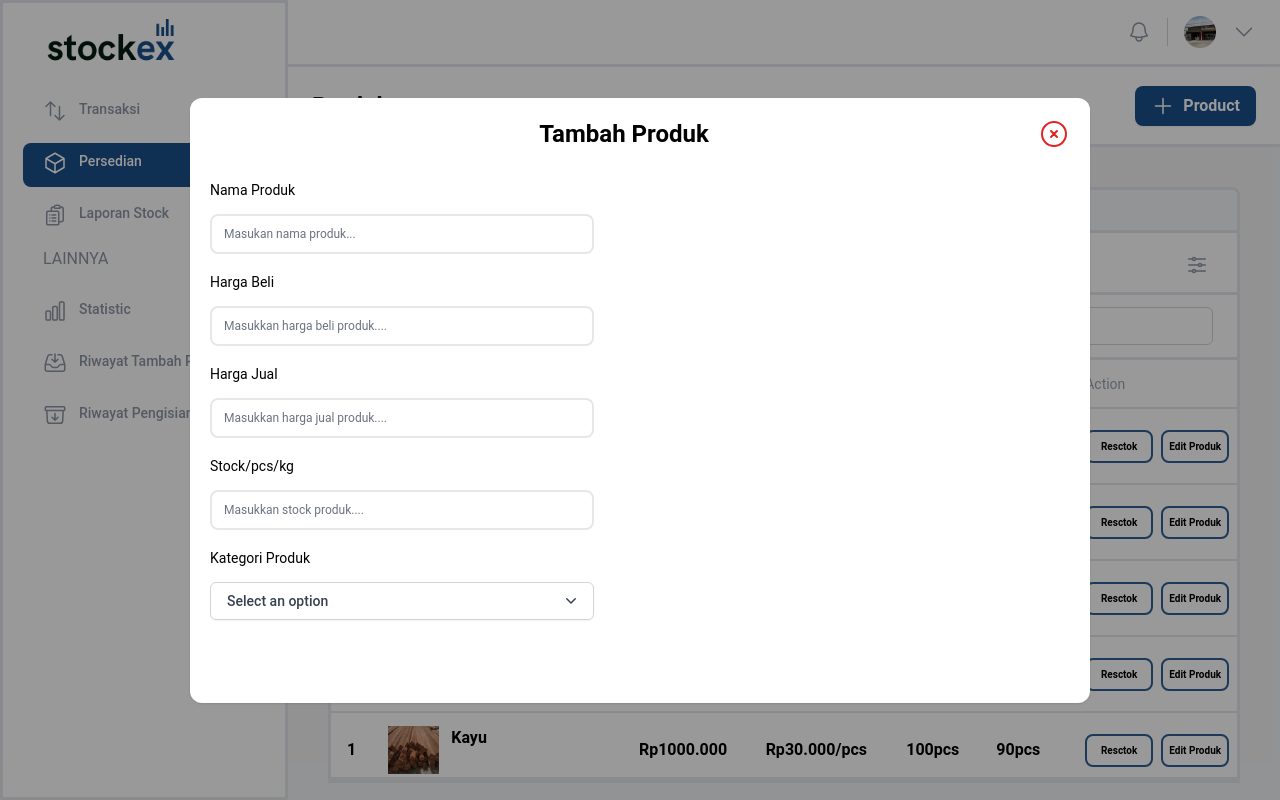
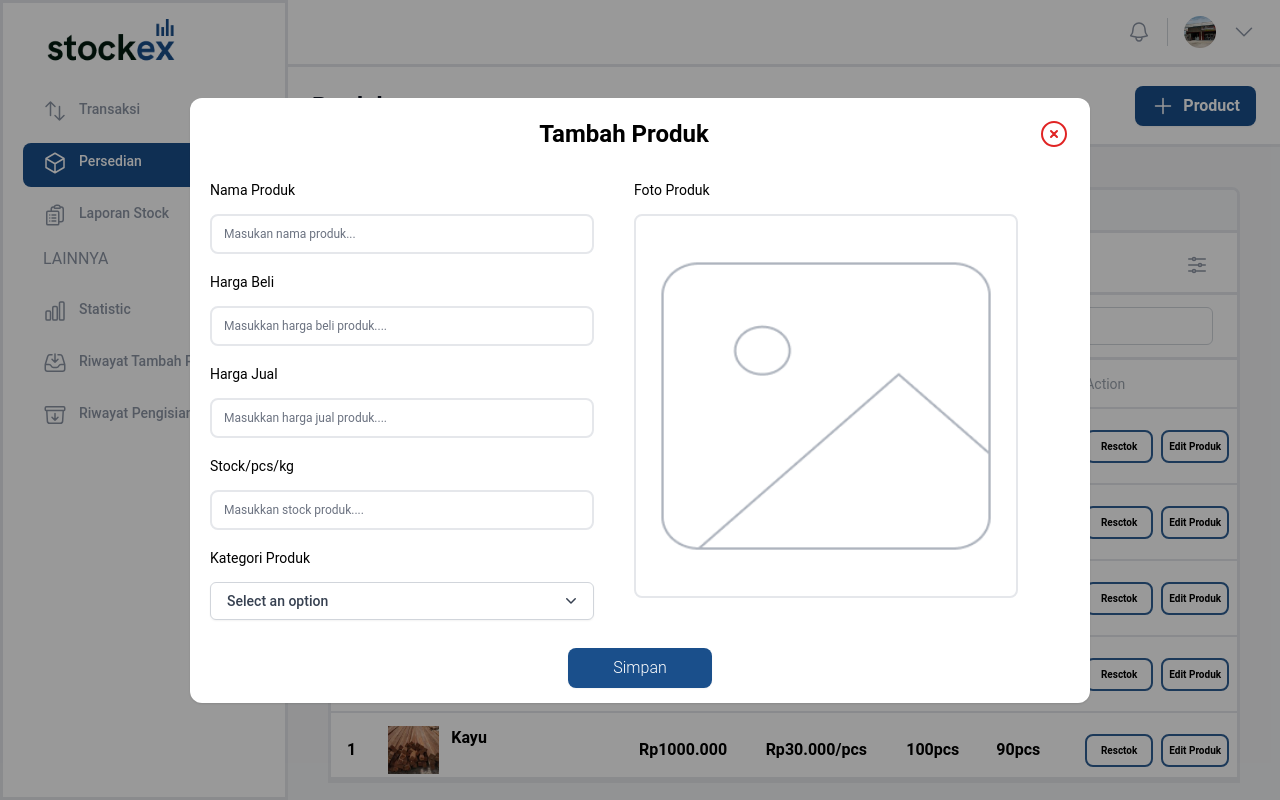
Before and after one commit to sabdanabi/project-storeopss-admin-side, a React (Vite) app: page / in a window 1280 px wide. Both pictures are taken after a click on the button "Product". Built offline with nearby package versions, Linux system fonts and the light colour scheme.

Commit message:
feat: [PS] menambahkan fitur popup di page persediaan

```diff
--- a/src/components/page_persediaan_components/BtnAddStock.jsx
+++ b/src/components/page_persediaan_components/BtnAddStock.jsx
@@ -35,7 +35,6 @@ export default function BtnAddStock({titlePage, titleBtn}) {
                 {close => (<div className='modal'>
                     <div className="fixed inset-0 flex justify-center items-center h-screen bg-black/40">
                         <div className="bg-white rounded-xl shadow p-5 transition-all w-[900px] h-[605px]">
-                            <form>
                             <div className="flex justify-between">
                                 <p className="font-semibold text-2xl mb-7 m-auto">Tambah Produk</p>
                                 <button onClick={() => close()}
@@ -49,33 +48,47 @@ export default function BtnAddStock({titlePage, titleBtn}) {
                                     </svg>
                                 </button>
                             </div>
-
+                            <form>
+                                <div className="flex gap-10">
+                                    <div>
                                         <div className="mb-4">
                                             <label className="text-sm">Nama Produk</label>
                                             <br/>
-                                    <input placeholder="Masukan nama produk..."
-                                           className="border-2 w-96 h-10 rounded-lg mt-3 text-xs p-3"/>
+                                            <input
+                                                placeholder="Masukan nama produk..."
+                                                name="productName"
+                                                className="border-2 w-96 h-10 rounded-lg mt-3 text-xs p-3"
+                                            />
                                         </div>
 
                                         <div className="mb-4">
                                             <label className="text-sm">Harga Beli</label>
                                             <br/>
-                                    <input placeholder="Masukkan harga beli produk...."
-                                           className="border-2 w-96 h-10 rounded-lg mt-3 text-xs p-3"/>
+                                            <input
+                                                placeholder="Masukkan harga beli produk...."
+                                                name="purchasePrice"
+                                                className="border-2 w-96 h-10 rounded-lg mt-3 text-xs p-3"
+                                            />
                                         </div>
 
                                         <div className="mb-4">
                                             <label className="text-sm">Harga Jual</label>
                                             <br/>
-                                    <input placeholder="Masukkan harga jual produk...."
-                                           className="border-2 w-96 h-10 rounded-lg mt-3 text-xs p-3"/>
+                                            <input
+                                                placeholder="Masukkan harga jual produk...."
+                                                name="sellingPrice"
+                                                className="border-2 w-96 h-10 rounded-lg mt-3 text-xs p-3"
+                                            />
                                         </div>
 
                                         <div className="mb-4">
                                             <label className="text-sm">Stock/pcs/kg</label>
                                             <br/>
-                                    <input placeholder="Masukkan stock produk...."
-                                           className="border-2 w-96 h-10 rounded-lg mt-3 text-xs p-3"/>
+                                            <input
+                                                placeholder="Masukkan stock produk...."
+                                                name="stock"
+                                                className="border-2 w-96 h-10 rounded-lg mt-3 text-xs p-3"
+                                            />
                                         </div>
 
                                         <div className="mb-4">
@@ -127,7 +140,33 @@ export default function BtnAddStock({titlePage, titleBtn}) {
                                                 )}
                                             </div>
                                         </div>
+                                    </div>
 
+                                    <div>
+                                        <label className="text-sm">Foto Produk</label>
+                                        <br/>
+                                        <div className="relative w-96 h-96 rounded-lg mt-3 overflow-hidden border-2">
+                                            <img
+                                                src="/assets_img/image.png" // Ganti dengan URL gambar yang Anda miliki
+                                                alt="Preview"
+                                                className="w-full h-full object-cover"
+                                            />
+                                            <input
+                                                type="file"
+                                                accept="image/*"
+                                                className="absolute inset-0 opacity-0 cursor-pointer"
+                                            />
+                                        </div>
+                                    </div>
+                                </div>
+
+                                <div className="flex justify-center mt-3">
+                                    <button className="flex items-center justify-center px-4 py-2 bg-[#1A4F8B] group w-36
+                                    rounded-lg shadow-sm hover:bg-gray-50 hover:border-[#1A4F8B] hover:border-2">
+                                        <span
+                                            className="text-white font-light group-hover:text-[#1A4F8B]">Simpan</span>
+                                    </button>
+                                </div>
                             </form>
                         </div>
                     </div>
@@ -140,5 +179,5 @@ export default function BtnAddStock({titlePage, titleBtn}) {
 }
 
 BtnAddStock.propTypes = {
-    setOpen: PropTypes.bool.isRequired, titlePage: PropTypes.func.isRequired, titleBtn: PropTypes.node.isRequired,
+    titlePage: PropTypes.func.isRequired, titleBtn: PropTypes.node.isRequired,
 };
--- a/src/pages/main_page/PersediaanPage.jsx
+++ b/src/pages/main_page/PersediaanPage.jsx
@@ -2,17 +2,14 @@ import SideNavbarComponent from "../../components/components_reused/SideNavbarCo
 import PartTop from "../../components/components_reused/PartTop.jsx";
 import TblStock from "../../components/page_persediaan_components/TblStock.jsx";
 import BtnAddStock from "../../components/page_persediaan_components/BtnAddStock.jsx";
-import {useState} from "react";
-import PopupTambahProduk from "../../components/popup-components/PopupTambahProduk.jsx";
 
 export default function PersediaanPage() {
-    const [open, setOpen] = useState(false)
     return (
         <div className="flex h-screen overflow-hidden bg-gray-100">
             <SideNavbarComponent/>
             <div className="flex flex-col flex-1 w-full overflow-hidden">
                 <PartTop/>
-                <BtnAddStock setOpen={setOpen} titlePage={"Produk"} titleBtn={"Product"}/>
+                <BtnAddStock titlePage={"Produk"} titleBtn={"Product"}/>
                 <TblStock/>
             </div>
         </div>
```
Also changed, not shown: public/assets_img/image.png (added). Lines whose indentation alone changed are shown as unchanged.
